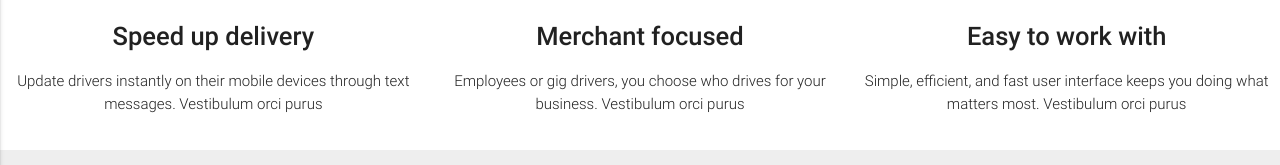
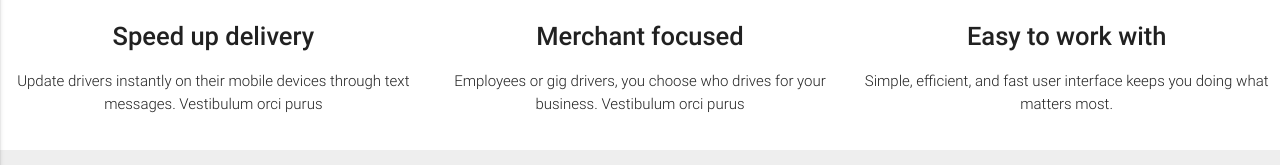
Before and after one commit to Stanimir7/Dispatcher, a plain HTML site: page web/index.html in a window 1280 px wide. Shown: the part 565-730 px from the top of the page. Drawn offline with Linux system fonts and the light colour scheme.

Commit message:
Update index.html

```diff
--- a/web/index.html
+++ b/web/index.html
@@ -74,8 +74,7 @@
               <div class="center promo promo-example">
                 <i class="material-icons">settings</i>
                 <p class="promo-caption">Easy to work with</p>
-                <p class="light center">Simple, efficient, and fast user interface keeps you doing what matters most.
-    Vestibulum orci purus</p>
+                <p class="light center">Simple, efficient, and fast user interface keeps you doing what matters most.</p>
               </div>
             </div>
           </div>
```
